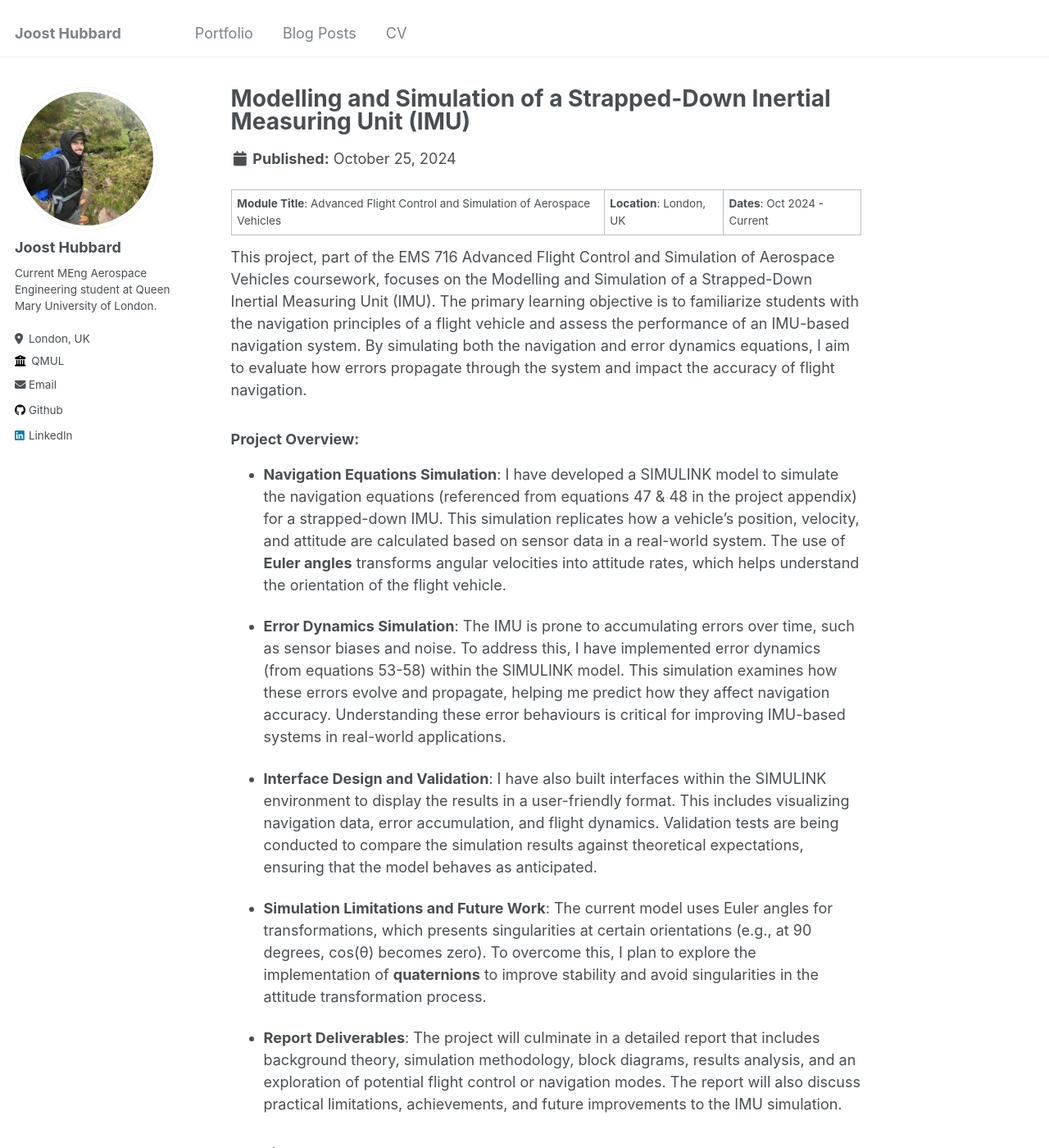
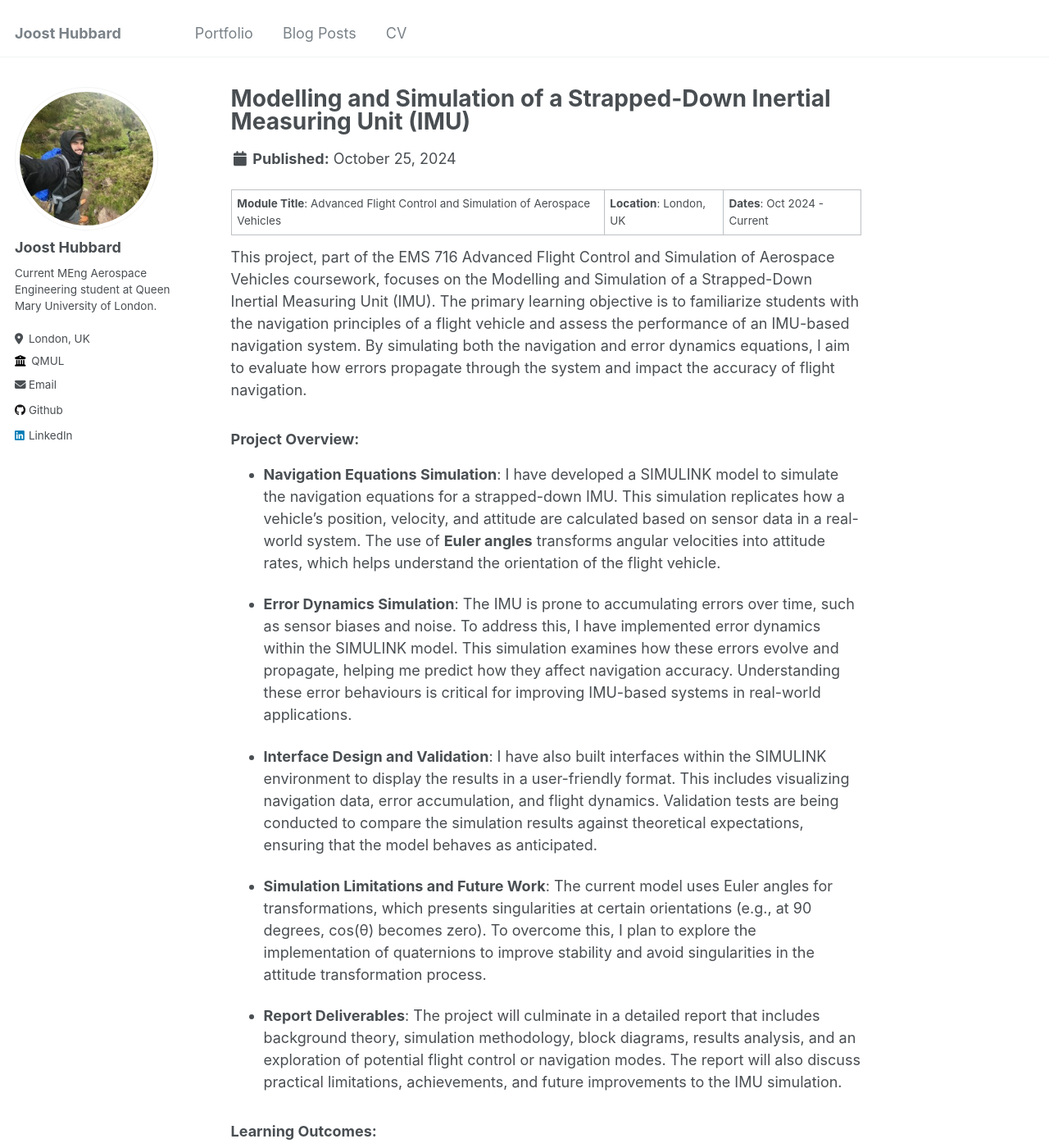
Before and after one commit to Joosty/Joosty..github.io, a Jekyll site: the page built from _portfolio/2_IMU.md, in a window 1280 px wide and 1400 px high. Shown: the whole window at 82% size. Built offline with Jekyll 4.4.1, drawn with Linux system fonts in a browser that asks for light colours.

Commit message:
Update 2_IMU.md

```diff
--- a/_portfolio/2_IMU.md
+++ b/_portfolio/2_IMU.md
@@ -9,13 +9,13 @@ collection: portfolio
 This project, part of the EMS 716 Advanced Flight Control and Simulation of Aerospace Vehicles coursework, focuses on the Modelling and Simulation of a Strapped-Down Inertial Measuring Unit (IMU). The primary learning objective is to familiarize students with the navigation principles of a flight vehicle and assess the performance of an IMU-based navigation system. By simulating both the navigation and error dynamics equations, I aim to evaluate how errors propagate through the system and impact the accuracy of flight navigation.
 
 ### Project Overview:
-- **Navigation Equations Simulation**: I have developed a SIMULINK model to simulate the navigation equations (referenced from equations 47 & 48 in the project appendix) for a strapped-down IMU. This simulation replicates how a vehicle’s position, velocity, and attitude are calculated based on sensor data in a real-world system. The use of **Euler angles** transforms angular velocities into attitude rates, which helps understand the orientation of the flight vehicle.
+- **Navigation Equations Simulation**: I have developed a SIMULINK model to simulate the navigation equations for a strapped-down IMU. This simulation replicates how a vehicle’s position, velocity, and attitude are calculated based on sensor data in a real-world system. The use of **Euler angles** transforms angular velocities into attitude rates, which helps understand the orientation of the flight vehicle.
 
-- **Error Dynamics Simulation**: The IMU is prone to accumulating errors over time, such as sensor biases and noise. To address this, I have implemented error dynamics (from equations 53-58) within the SIMULINK model. This simulation examines how these errors evolve and propagate, helping me predict how they affect navigation accuracy. Understanding these error behaviours is critical for improving IMU-based systems in real-world applications.
+- **Error Dynamics Simulation**: The IMU is prone to accumulating errors over time, such as sensor biases and noise. To address this, I have implemented error dynamics within the SIMULINK model. This simulation examines how these errors evolve and propagate, helping me predict how they affect navigation accuracy. Understanding these error behaviours is critical for improving IMU-based systems in real-world applications.
 
 - **Interface Design and Validation**: I have also built interfaces within the SIMULINK environment to display the results in a user-friendly format. This includes visualizing navigation data, error accumulation, and flight dynamics. Validation tests are being conducted to compare the simulation results against theoretical expectations, ensuring that the model behaves as anticipated.
 
-- **Simulation Limitations and Future Work**: The current model uses Euler angles for transformations, which presents singularities at certain orientations (e.g., at 90 degrees, cos(θ) becomes zero). To overcome this, I plan to explore the implementation of **quaternions** to improve stability and avoid singularities in the attitude transformation process.
+- **Simulation Limitations and Future Work**: The current model uses Euler angles for transformations, which presents singularities at certain orientations (e.g., at 90 degrees, cos(θ) becomes zero). To overcome this, I plan to explore the implementation of quaternions to improve stability and avoid singularities in the attitude transformation process.
 
 - **Report Deliverables**: The project will culminate in a detailed report that includes background theory, simulation methodology, block diagrams, results analysis, and an exploration of potential flight control or navigation modes. The report will also discuss practical limitations, achievements, and future improvements to the IMU simulation.
 
```
